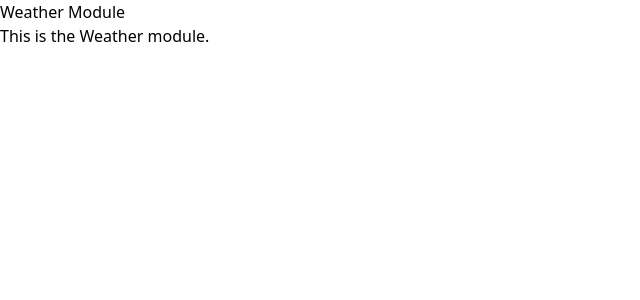
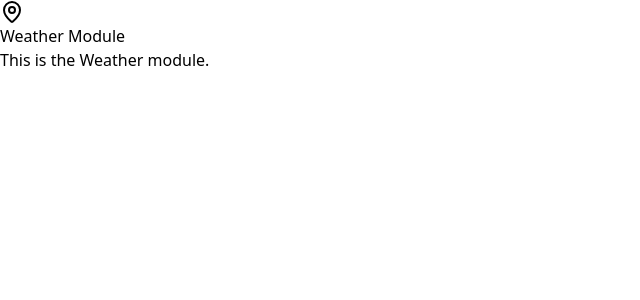
Before and after one commit to hannautel/aquariux-weather, a React (Vite) app: page / in a window 1280 px wide. Shown: the top 300 px of the page, without its empty margins (0-640 px from the left). Built offline with nearby package versions, Linux system fonts and the light colour scheme.

Commit message:
feat: add icon library (lucide)

```diff
--- a/package.json
+++ b/package.json
@@ -12,6 +12,7 @@
   },
   "dependencies": {
     "@tailwindcss/vite": "^4.1.6",
+    "lucide-react": "^0.509.0",
     "react": "^19.1.0",
     "react-dom": "^19.1.0",
     "react-router": "^7.6.0",
--- a/src/App.tsx
+++ b/src/App.tsx
@@ -1,10 +1,12 @@
 import { Route, Routes } from 'react-router';
 import Weather from './modules/Weather';
 import WeatherSeach from './modules/WeatherSearch';
+import { MapPin } from 'lucide-react';
 
 function App() {
   return (
     <div className="w-full h-full">
+      <MapPin fontSize="20px" />
       <Routes>
         <Route index element={<Weather />} />
         <Route path="search" element={<WeatherSeach />} />
```
Also changed, not shown: 1 other file (tests, documents, lock files or other folders).
